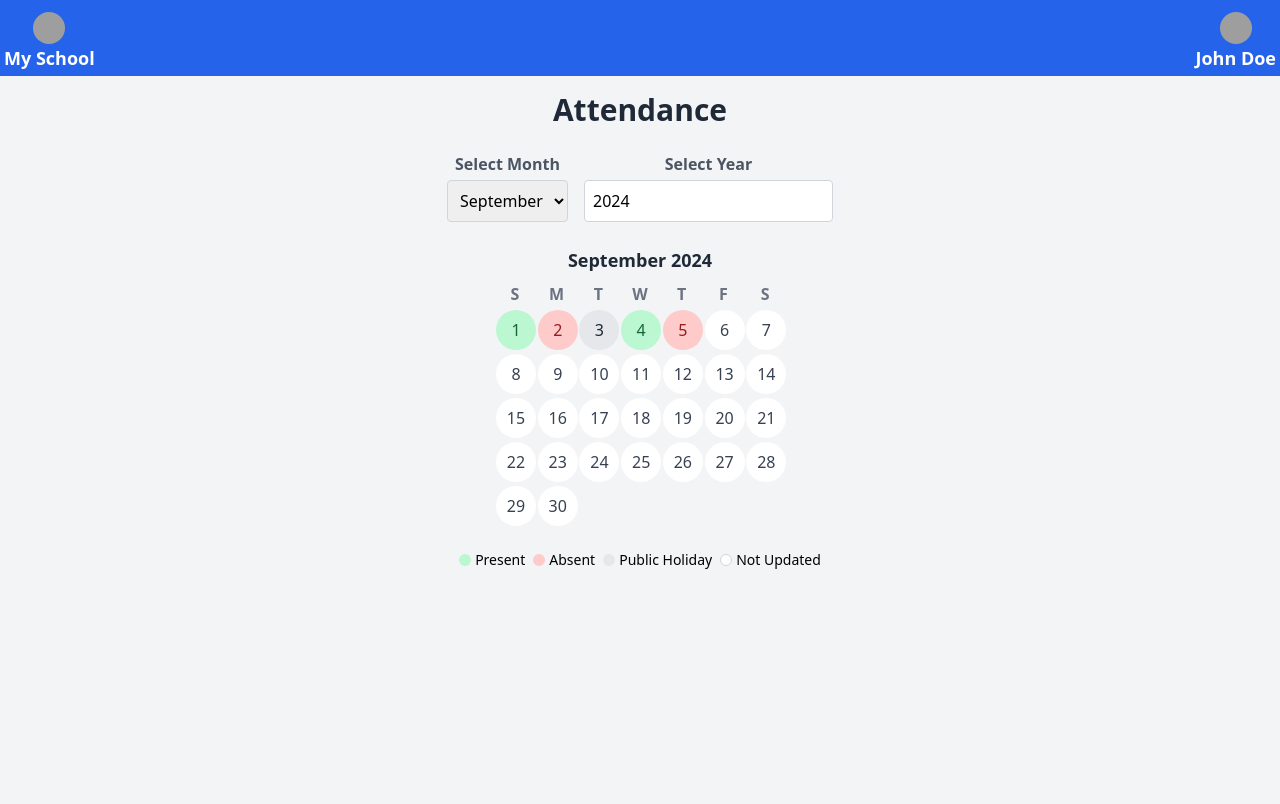
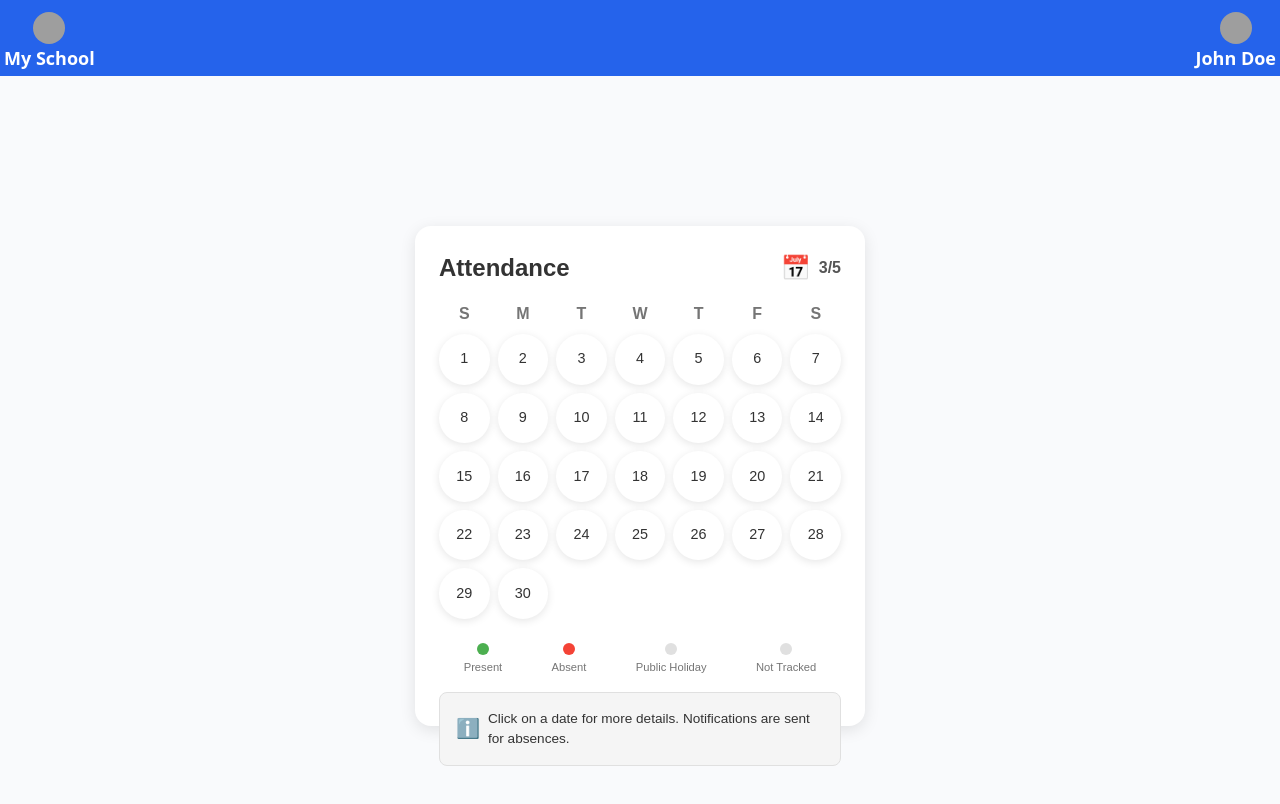
Before and after one commit to sneha-94/School-CRM, a React (Create React App) app: page /attendance in a window 1280 px wide. Shown: the top 804 px of the page. Built offline with nearby package versions, Linux system fonts and the light colour scheme; grey boxes are pictures that could not be loaded.

Commit message:
Update Attendance.jsx

```diff
--- a/src/components/Attendance.jsx
+++ b/src/components/Attendance.jsx
@@ -1,129 +1,173 @@
 import React, { useState } from 'react';
 
-// Updated dummy attendance data with additional dates and statuses
+// Dummy backend response for attendance data
 const dummyAttendanceData = {
-  "2024-09-01": "present",
-  "2024-09-02": "absent",
-  "2024-09-03": "public_holiday",
-  "2024-09-04": "present",
-  "2024-09-05": "absent",
-  // Add more dates and statuses here as needed
+  "2024-05-01": "present",
+  "2024-05-02": "absent",
+  "2024-05-03": "publicHoliday",
+  "2024-05-04": "present",
+  "2024-05-05": "present",
+  "2024-05-06": "notTracked",
+  "2024-05-07": "absent",
+  "2024-05-08": "publicHoliday",
+  // Add more dates as needed
 };
 
 const Attendance = () => {
-  const [selectedDate, setSelectedDate] = useState(null);
-  const [selectedMonth, setSelectedMonth] = useState(new Date().getMonth());
-  const [selectedYear, setSelectedYear] = useState(new Date().getFullYear());
+  const [currentMonth, setCurrentMonth] = useState(new Date());
+  const [attendanceData, setAttendanceData] = useState(dummyAttendanceData);
 
-  const months = [
-    'January', 'February', 'March', 'April', 'May', 'June',
-    'July', 'August', 'September', 'October', 'November', 'December'
-  ];
-
-  const getDaysInMonth = (year, month) => {
+  const getDaysInMonth = (date) => {
+    const year = date.getFullYear();
+    const month = date.getMonth();
     const days = new Date(year, month + 1, 0).getDate();
     return Array.from({ length: days }, (_, i) => new Date(year, month, i + 1));
   };
 
-  const handleDateClick = (date) => {
-    setSelectedDate(date.toISOString().split('T')[0]);
+  const getAttendanceStatus = (date) => {
+    const dateString = date.toISOString().split('T')[0];
+    return attendanceData[dateString] || 'unknown';
   };
 
-  const getAttendanceStatus = (date) => {
-    const status = dummyAttendanceData[date];
+  const getStatusColor = (status) => {
     switch (status) {
-      case 'present':
-        return 'bg-green-200 text-green-800';
-      case 'absent':
-        return 'bg-red-200 text-red-800';
-      case 'public_holiday':
-        return 'bg-gray-200 text-gray-800';
-      default:
-        return 'bg-white text-gray-700';
+      case 'present': return '#4CAF50'; // Green for present
+      case 'absent': return '#F44336'; // Red for absent
+      case 'publicHoliday': return '#64B5F6'; // Light Blue for public holiday
+      case 'notTracked': return '#FFEB3B'; // Yellow for not tracked
+      default: return '#E0E0E0'; // Gray for unknown
     }
   };
 
+  const handleDateClick = (date) => {
+    const status = getAttendanceStatus(date);
+    if (status === 'absent') {
+      alert('Notification sent to parent for absence.');
+    }
+  };
+
+  const calculateAttendance = () => {
+    const total = Object.values(attendanceData).filter(status => status !== 'publicHoliday' && status !== 'notTracked').length;
+    const attended = Object.values(attendanceData).filter(status => status === 'present').length;
+    return `${attended}/${total}`;
+  };
+
   return (
-    <div className="flex flex-col items-center p-4 bg-gray-100 min-h-screen">
-      {/* Header */}
-      <h2 className="text-3xl font-bold text-gray-800 mb-6">Attendance</h2>
-
-      {/* Month and Year Selectors */}
-      <div className="flex space-x-4 mb-6">
-        <div className="flex flex-col items-center">
-          <label className="font-semibold text-gray-600 mb-1">Select Month</label>
-          <select
-            value={selectedMonth}
-            onChange={(e) => setSelectedMonth(parseInt(e.target.value))}
-            className="p-2 border border-gray-300 rounded focus:ring-2 focus:ring-blue-400"
-          >
-            {months.map((month, index) => (
-              <option key={index} value={index}>
-                {month}
-              </option>
-            ))}
-          </select>
+    <div style={{
+      display: 'flex',
+      justifyContent: 'center',
+      alignItems: 'center',
+      height: '100vh',
+      width: '100vw',
+      backgroundColor: '#f9fafc'
+    }}>
+      <div style={{
+        width: '450px',
+        height: '500px',
+        padding: '24px',
+        backgroundColor: '#fff',
+        borderRadius: '16px',
+        boxShadow: '0 4px 16px rgba(0, 0, 0, 0.1)',
+        display: 'flex',
+        flexDirection: 'column',
+        justifyContent: 'space-between',
+        fontFamily: '"Poppins", sans-serif'
+      }}>
+        {/* Attendance Header */}
+        <div style={{ display: 'flex', justifyContent: 'space-between', alignItems: 'center', marginBottom: '16px' }}>
+          <h2 style={{ fontSize: '1.5rem', fontWeight: 'bold', color: '#333' }}>Attendance</h2>
+          <div style={{ display: 'flex', alignItems: 'center' }}>
+            <span style={{ marginRight: '8px', fontSize: '1.5rem', color: '#2196F3' }}>📅</span>
+            <span style={{ fontWeight: '600', fontSize: '1rem', color: '#555' }}>{calculateAttendance()}</span>
+          </div>
         </div>
 
-        <div className="flex flex-col items-center">
-          <label className="font-semibold text-gray-600 mb-1">Select Year</label>
-          <input
-            type="number"
-            value={selectedYear}
-            onChange={(e) => setSelectedYear(parseInt(e.target.value))}
-            className="p-2 border border-gray-300 rounded focus:ring-2 focus:ring-blue-400"
-          />
-        </div>
-      </div>
-
-      {/* Calendar View */}
-      <div className="flex flex-col items-center mb-4 lg:mb-6">
-        <div className="text-lg font-semibold text-gray-800 mb-2">
-          {months[selectedMonth]} {selectedYear}
-        </div>
-
-        <div className="grid grid-cols-7 gap-1 w-72">
+        {/* Calendar Grid */}
+        <div style={{
+          display: 'grid',
+          gridTemplateColumns: 'repeat(7, 1fr)',
+          gap: '8px',
+          marginBottom: '24px',
+          flexGrow: 1
+        }}>
           {['S', 'M', 'T', 'W', 'T', 'F', 'S'].map(day => (
-            <div key={day} className="text-center font-semibold text-gray-500">
+            <div key={day} style={{
+              textAlign: 'center',
+              fontWeight: '600',
+              fontSize: '1rem',
+              color: '#757575'
+            }}>
               {day}
             </div>
           ))}
-
-          {getDaysInMonth(selectedYear, selectedMonth).map((date, index) => {
-            const dateKey = date.toISOString().split('T')[0];
-            const statusClass = getAttendanceStatus(dateKey);
+          {getDaysInMonth(currentMonth).map((date, index) => {
+            const status = getAttendanceStatus(date);
+            const statusColor = getStatusColor(status);
             return (
               <div
                 key={index}
+                style={{
+                  aspectRatio: '1',
+                  display: 'flex',
+                  alignItems: 'center',
+                  justifyContent: 'center',
+                  borderRadius: '50%',
+                  cursor: 'pointer',
+                  backgroundColor: '#fff',
+                  fontSize: '0.9rem',
+                  color: '#333',
+                  transition: 'all 0.3s ease',
+                  boxShadow: '0 2px 8px rgba(0, 0, 0, 0.1)'
+                }}
                 onClick={() => handleDateClick(date)}
-                className={`flex items-center justify-center w-10 h-10 rounded-full cursor-pointer transition-transform
-                  ${statusClass}
-                  hover:scale-105`}
+                onMouseEnter={e => {
+                  e.currentTarget.style.transform = 'scale(1.1)';
+                  e.currentTarget.style.backgroundColor = statusColor;
+                  e.currentTarget.style.color = '#fff';
+                }}
+                onMouseLeave={e => {
+                  e.currentTarget.style.transform = 'scale(1)';
+                  e.currentTarget.style.backgroundColor = '#fff';
+                  e.currentTarget.style.color = '#333';
+                }}
               >
-                <span className="text-base">{date.getDate()}</span>
+                {date.getDate()}
               </div>
             );
           })}
         </div>
-      </div>
 
-      {/* Attendance Status Legend */}
-      <div className="flex space-x-2 mb-2 text-sm">
-        <div className="flex items-center">
-          <div className="w-3 h-3 rounded-full bg-green-200 mr-1"></div>
-          <span>Present</span>
+        {/* Legend */}
+        <div style={{ display: 'flex', justifyContent: 'space-around', marginBottom: '16px' }}>
+          {['Present', 'Absent', 'Public Holiday', 'Not Tracked'].map((label, index) => (
+            <div key={index} style={{ display: 'flex', flexDirection: 'column', alignItems: 'center' }}>
+              <div style={{
+                width: '12px',
+                height: '12px',
+                borderRadius: '50%',
+                backgroundColor: getStatusColor(label.toLowerCase().replace(' ', '')),
+                marginBottom: '4px'
+              }}></div>
+              <span style={{ fontSize: '0.7rem', color: '#757575' }}>{label}</span>
+            </div>
+          ))}
         </div>
-        <div className="flex items-center">
-          <div className="w-3 h-3 rounded-full bg-red-200 mr-1"></div>
-          <span>Absent</span>
-        </div>
-        <div className="flex items-center">
-          <div className="w-3 h-3 rounded-full bg-gray-200 mr-1"></div>
-          <span>Public Holiday</span>
-        </div>
-        <div className="flex items-center">
-          <div className="w-3 h-3 rounded-full bg-white border border-gray-300 mr-1"></div>
-          <span>Not Updated</span>
+
+        {/* Notification */}
+        <div style={{
+          padding: '16px',
+          border: '1px solid #E0E0E0',
+          borderRadius: '8px',
+          backgroundColor: '#F5F5F5',
+          fontSize: '0.85rem',
+          display: 'flex',
+          alignItems: 'center',
+          gap: '8px'
+        }}>
+          <span style={{ fontSize: '1.2rem', color: '#2196F3' }}>ℹ️</span>
+          <p style={{ margin: 0, color: '#333' }}>
+            Click on a date for more details. Notifications are sent for absences.
+          </p>
         </div>
       </div>
     </div>
```
